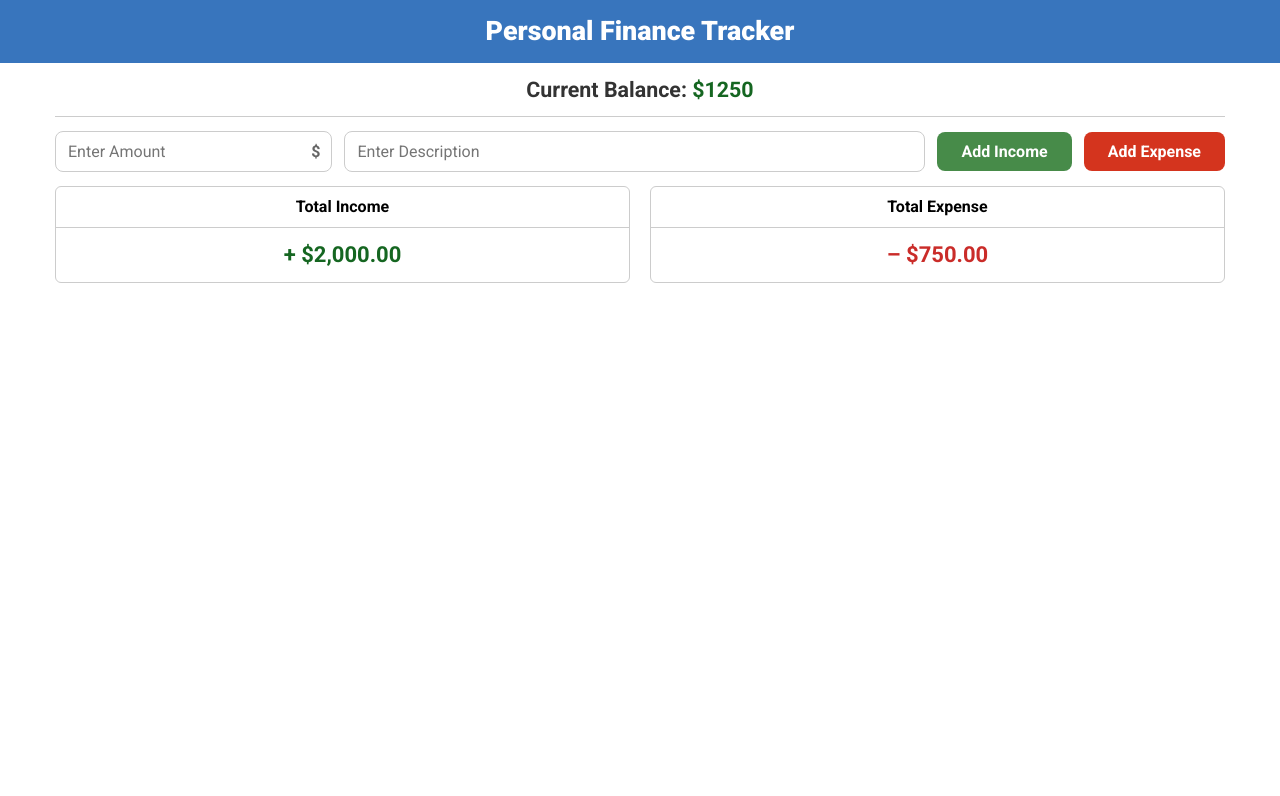
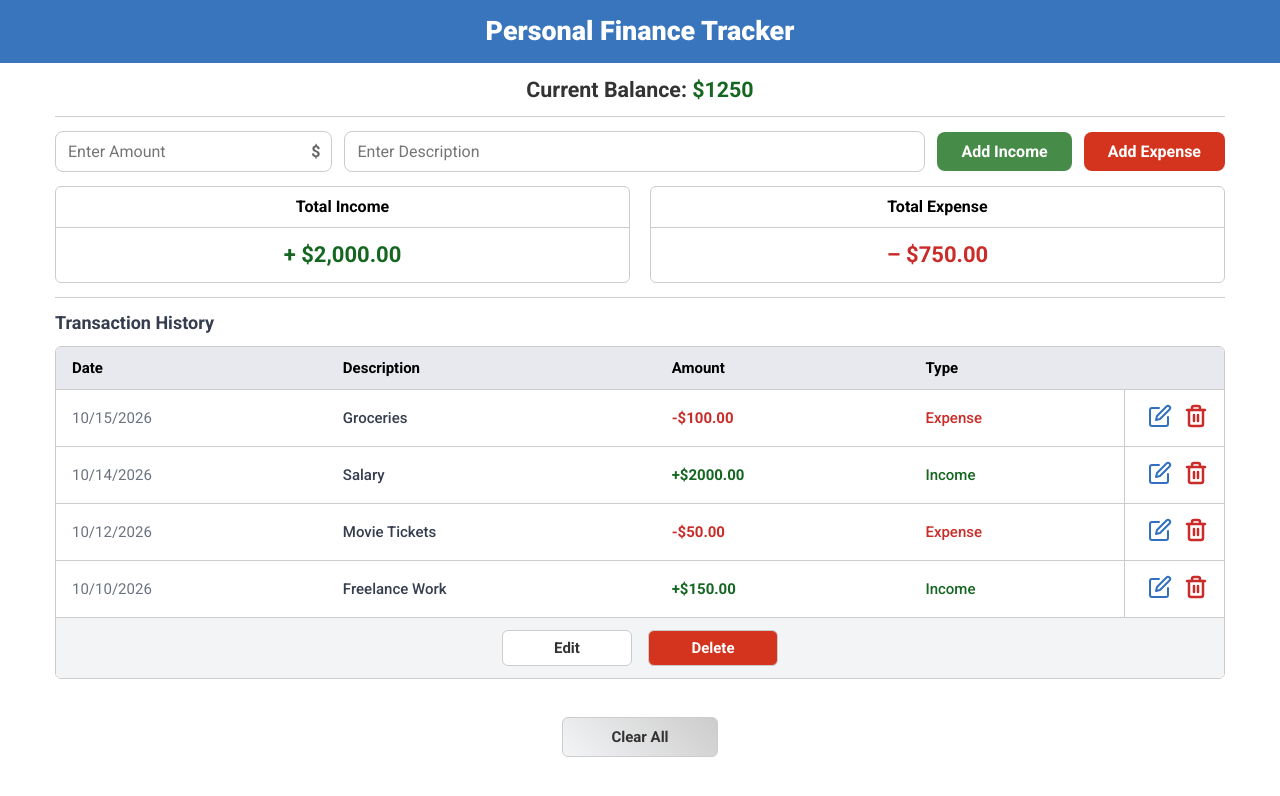
Before and after one commit to Dmytrovs/personal-finance-tracker, a React (Vite) app: page / in a window 1280 px wide. Shown: the top 796 px of the page. Built offline with nearby package versions, Linux system fonts and the light colour scheme.

Commit message:
finish of adaptive layout for TransactionTable and ActionButtonClearAll

```diff
--- a/src/App.jsx
+++ b/src/App.jsx
@@ -1,6 +1,8 @@
 import Header from "./components/Header/Header";
 import BalanceAndForm from "./components/BalanceAndForm/BalanceAndForm";
-import StatsCards from './components/StatsCards/StatsCards'
+import StatsCards from "./components/StatsCards/StatsCards";
+import TransactionTable from "./components/TransactionTable/TransactionTable";
+import ActionButtonClearAll from "./components/ActionButtonClearAll/ActionButtonClearAll";
 import styles from "./App.module.css";
 
 function App() {
@@ -10,6 +12,8 @@ function App() {
       <div className="container">
         <BalanceAndForm />
         <StatsCards />
+        <TransactionTable />
+        <ActionButtonClearAll />
       </div>
     </>
   );
--- /dev/null
+++ b/src/components/ActionButtonClearAll/ActionButtonClearAll.jsx
@@ -0,0 +1,11 @@
+import styles from "./ActionButtonClearAll.module.css";
+
+const ActionButtonClearAll = () => {
+  return (
+    <div className={styles.clearAllWrapper}>
+      <button className={styles.btnClearAll}>Clear All</button>
+    </div>
+  );
+};
+
+export default ActionButtonClearAll;
--- /dev/null
+++ b/src/components/ActionButtonClearAll/ActionButtonClearAll.module.css
@@ -0,0 +1,34 @@
+.clearAllWrapper {
+  margin-top: 1.5rem;
+  margin-top: clamp(0.75rem, 0.4773rem + 1.3636vw, 1.5rem); /* 24/12>1200-320 */
+  width: 100%;
+  display: flex;
+  justify-content: center;
+  margin-bottom: 16px;
+}
+
+.btnClearAll {
+  font-size: 0.9375rem;
+  font-weight: 600;
+  padding: 0.625rem 3rem;
+  border-radius: 0.375rem;
+  cursor: pointer;
+  border: 0.0625rem solid var(--light-gray);
+  color: var(--dark-grey);
+  transition: all 0.3s ease;
+  background: linear-gradient(
+    45deg,
+    var(--gray-100) 0%,
+    var(--light-gray) 100%
+  );
+}
+
+.btnClearAll:hover {
+  background: linear-gradient(
+    180deg,
+    var(--gray-100) 0%,
+    var(--light-gray) 100%
+  );
+  border-color: var(--dark-grey);
+  color: var(--gunmetal);
+}
--- a/src/components/BalanceAndForm/BalanceAndForm.module.css
+++ b/src/components/BalanceAndForm/BalanceAndForm.module.css
@@ -23,7 +23,6 @@
   gap: 0.75rem;
   align-items: center;
   padding: 0.875rem 0;
-  /* width: 100%; */
 }
 
 .blockInput {
--- a/src/components/StatsCards/StatsCards.module.css
+++ b/src/components/StatsCards/StatsCards.module.css
@@ -2,6 +2,8 @@
   display: flex;
   gap: clamp(0.625rem, 0.3977rem + 1.1364vw, 1.25rem); /* 20/10>1200-320 */
   text-align: center;
+  padding-bottom: .875rem;
+   border-bottom: .0625rem solid var(--light-gray);
 }
 
 .card {
--- a/src/components/TransactionTable/TransactionTable.jsx
+++ b/src/components/TransactionTable/TransactionTable.jsx
@@ -0,0 +1,132 @@
+import styles from "./TransactionTable.module.css";
+
+const TransactionTable = () => {
+  // Temp Arrow
+  const dummyTransactions = [
+    {
+      id: 1,
+      date: "10/15/2026",
+      desc: "Groceries",
+      amount: 100.0,
+      type: "Expense",
+    },
+    {
+      id: 2,
+      date: "10/14/2026",
+      desc: "Salary",
+      amount: 2000.0,
+      type: "Income",
+    },
+    {
+      id: 3,
+      date: "10/12/2026",
+      desc: "Movie Tickets",
+      amount: 50.0,
+      type: "Expense",
+    },
+    {
+      id: 4,
+      date: "10/10/2026",
+      desc: "Freelance Work",
+      amount: 150.0,
+      type: "Income",
+    },
+  ];
+
+  return (
+    <div className={styles.wrapper}>
+      <h3 className={styles.title}>Transaction History</h3>
+
+      <div className={styles.tableCardContainer}>
+        <div className={styles.tableResponsive}>
+          <table className={styles.table}>
+            <thead>
+              <tr>
+                <th>Date</th>
+                <th>Description</th>
+                <th>Amount</th>
+                <th>Type</th>
+                <th className={styles.actionsHeader}></th>
+              </tr>
+            </thead>
+
+            <tbody>
+              {dummyTransactions.map((t) => {
+                const isExpense = t.type === "Expense";
+
+                return (
+                  <tr key={t.id} className={styles.row}>
+                    <td className={styles.dateCell}>{t.date}</td>
+                    <td className={styles.descCell}>{t.desc}</td>
+                    <td
+                      className={`${styles.amountCell} ${isExpense ? styles.expense : styles.income}`}
+                    >
+                      {isExpense
+                        ? `-$${t.amount.toFixed(2)}`
+                        : `+$${t.amount.toFixed(2)}`}
+                    </td>
+                    <td
+                      className={`${styles.typeCell} ${isExpense ? styles.expenseText : styles.incomeText}`}
+                    >
+                      {t.type}
+                    </td>
+                    <td className={styles.buttonsCell}>
+                      {/* button edit blue */}
+                      <button
+                        className={`${styles.actionBtn} ${styles.editBtn}`}
+                        title="Edit"
+                      >
+                        <svg
+                          width="24"
+                          height="24"
+                          viewBox="0 0 24 24"
+                          fill="none"
+                          stroke="currentColor"
+                          strokeWidth="2"
+                          strokeLinecap="round"
+                          strokeLinejoin="round"
+                        >
+                          <path d="M11 4H4a2 2 0 0 0-2 2v14a2 2 0 0 0 2 2h14a2 2 0 0 0 2-2v-7"></path>
+                          <path d="M18.5 2.5a2.121 2.121 0 0 1 3 3L12 15l-4 1 1-4 9.5-9.5z"></path>
+                        </svg>
+                      </button>
+
+                      {/* delete button red */}
+                      <button
+                        className={`${styles.actionBtn} ${styles.deleteBtn} ${styles.icondelete}`}
+                        title="Delete"
+                      >
+                        <svg
+                          width="24"
+                          height="24"
+                          viewBox="0 0 24 24"
+                          fill="none"
+                          stroke="currentColor"
+                          strokeWidth="2.5"
+                          strokeLinecap="round"
+                          strokeLinejoin="round"
+                        >
+                          <polyline points="3 6 5 6 21 6"></polyline>
+                          <path d="M19 6v14a2 2 0 0 1-2 2H7a2 2 0 0 1-2-2V6m3 0V4a2 2 0 0 1 2-2h4a2 2 0 0 1 2 2v2"></path>
+                          <line x1="10" y1="11" x2="10" y2="17"></line>
+                          <line x1="14" y1="11" x2="14" y2="17"></line>
+                        </svg>
+                      </button>
+                    </td>
+                  </tr>
+                );
+              })}
+            </tbody>
+          </table>
+        </div>
+
+        <div className={styles.tableFooterActions}>
+          <button className={`${styles.footerBtn} ${styles.footerBtnEdit}`}>Edit</button>
+          <button className={`${styles.footerBtn} ${styles.footerBtnDelete}`}>Delete</button>
+        </div>
+      </div>
+    </div>
+  );
+};
+
+export default TransactionTable;
--- a/src/components/TransactionTable/TransactionTable.module.css
+++ b/src/components/TransactionTable/TransactionTable.module.css
@@ -0,0 +1,177 @@
+.wrapper {
+  width: 100%;
+  padding: 0.875rem 0;
+}
+
+.title {
+  font-size: 1.125rem;
+  font-weight: 600;
+  color: var(--gunmetal);
+  margin-bottom: 0.75rem;
+}
+
+.tableCardContainer {
+  width: 100%;
+  border: 0.0625rem solid var(--light-gray);
+  border-radius: 0.375rem;
+  overflow: hidden;
+}
+
+.tableResponsive {
+  width: 100%;
+  overflow-x: auto;
+}
+
+.table {
+  width: 100%;
+  border-collapse: collapse;
+  text-align: left;
+}
+
+.table th {
+  background-color: var(--light-gray-blue);
+  font-weight: 600;
+  padding: 0.75rem 1rem;
+  font-size: 0.9375rem;
+  border-bottom: 0.0625rem solid var(--light-gray);
+}
+
+.row {
+  border-bottom: 0.0625rem solid var(--light-gray);
+  transition: background-color 0.15s ease;
+}
+
+.row:last-child {
+  border-bottom: none;
+}
+
+.row:hover {
+  background-color: #f9fafb;
+}
+
+.table td {
+  padding: 0.875rem 16px;
+  font-size: 0.9375rem;
+  vertical-align: middle;
+}
+
+.dateCell {
+  color: var(--cool-gray);
+}
+
+.descCell {
+  font-weight: 500;
+  color: var(--gunmetal);
+}
+
+.amountCell {
+  font-weight: 600;
+}
+
+.typeCell {
+  font-weight: 500;
+}
+
+.income,
+.incomeText {
+  color: var(--forest-green);
+}
+
+.expense,
+.expenseText {
+  color: var(--strong-red);
+}
+
+.actionsHeader {
+  width: 6.25rem;
+}
+
+.buttonsCell {
+  text-align: right;
+  display: flex;
+  justify-content: flex-end;
+  gap: 0.75rem;
+  align-items: center;
+  border-left: 0.0625rem solid var(--light-gray);
+}
+
+.actionBtn {
+  /* background: none; */
+  /* border: none; */
+  cursor: pointer;
+  transition: all 0.2s ease;
+}
+
+.editBtn {
+  color: var(--azure-blue);
+}
+
+.editBtn:hover {
+  transform: scale(1.1);
+}
+
+.deleteBtn {
+  color: var(--strong-red);
+}
+
+.deleteBtn:hover {
+  transform: scale(1.1);
+}
+
+.tableFooterActions {
+  width: 100%;
+  background-color: var(--gray-100);
+  border-top: 0.0625rem solid var(--light-gray);
+  padding: 0.75rem 0;
+  display: flex;
+  justify-content: center;
+  gap: 1rem;
+}
+
+.footerBtn {
+  font-size: 0.9375rem;
+  font-weight: 600;
+  padding: 0.5rem 2rem;
+  border-radius: 0.375rem;
+  cursor: pointer;
+  transition: all 0.2s ease;
+  min-width: 8.125rem;
+}
+
+.footerBtn:active {
+  transform: scale(0.98);
+}
+
+.footerBtnEdit {
+  border: 0.0625rem solid var(--light-gray);
+  color: var(--dark-grey);
+  background-color: var(--white);
+}
+
+.footerBtnEdit:hover {
+  background-color: var(--light-gray);
+  border-color: var(--dark-grey);
+  color: var(--gunmetal);
+}
+
+.footerBtnDelete {
+  background-color: var(--bg-expense-btn);
+  border: 0.0625rem solid var(--light-gray);
+  color: var(--white);
+}
+
+.footerBtnDelete:hover {
+  background-color: var(--bg-expense-hover);
+  border-color: var(--dark-grey);
+  color: var(--light-gray-blue);
+}
+
+
+
+@media (max-width: 480px) {
+    .tableFooterActions {
+        flex-direction: column;
+        gap: .5rem;
+        padding: .75rem 1rem;
+    }
+}
--- a/src/index.css
+++ b/src/index.css
@@ -95,6 +95,11 @@ textarea {
   --light-gray: #cccccc;
   --steel-gray: #666666;
   --strong-red: #ca2c29;
+  --gray-100: #f3f4f6;
+  --gunmetal: #353d4e;
+  --light-gray-blue: #e7e9ee;
+  --cool-gray:  #6b7280;
+   --azure-blue: #3170c1;
   --white: #fff;
   --bg-income-btn: #478b49;
   --bg-income-hover: #176119;
```
Also changed, not shown: public/icon/TransactionTable/delete.svg (added), public/icon/TransactionTable/pencile-edit.svg (added), src/components/ActionButtons/ActionButtons.jsx (deleted), src/components/ActionButtons/ActionButtons.module.jsx (deleted).
